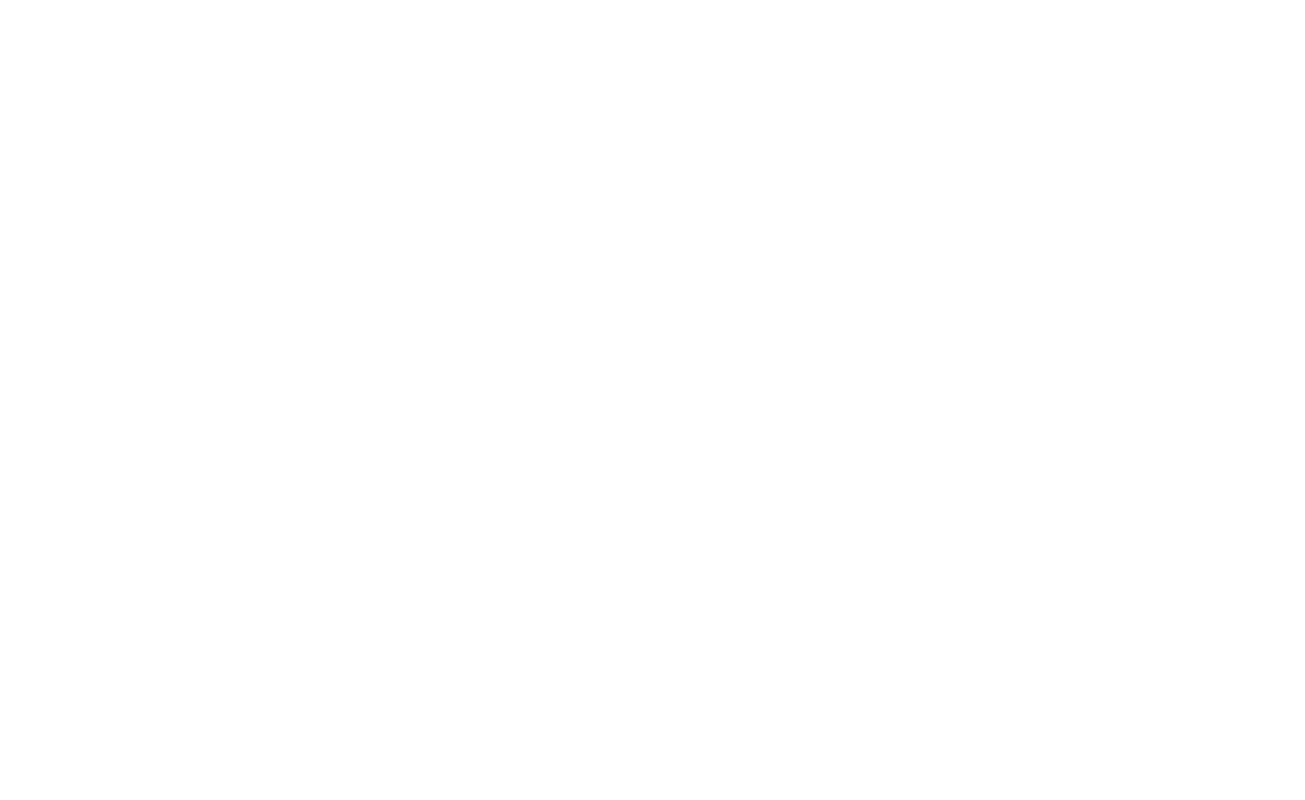
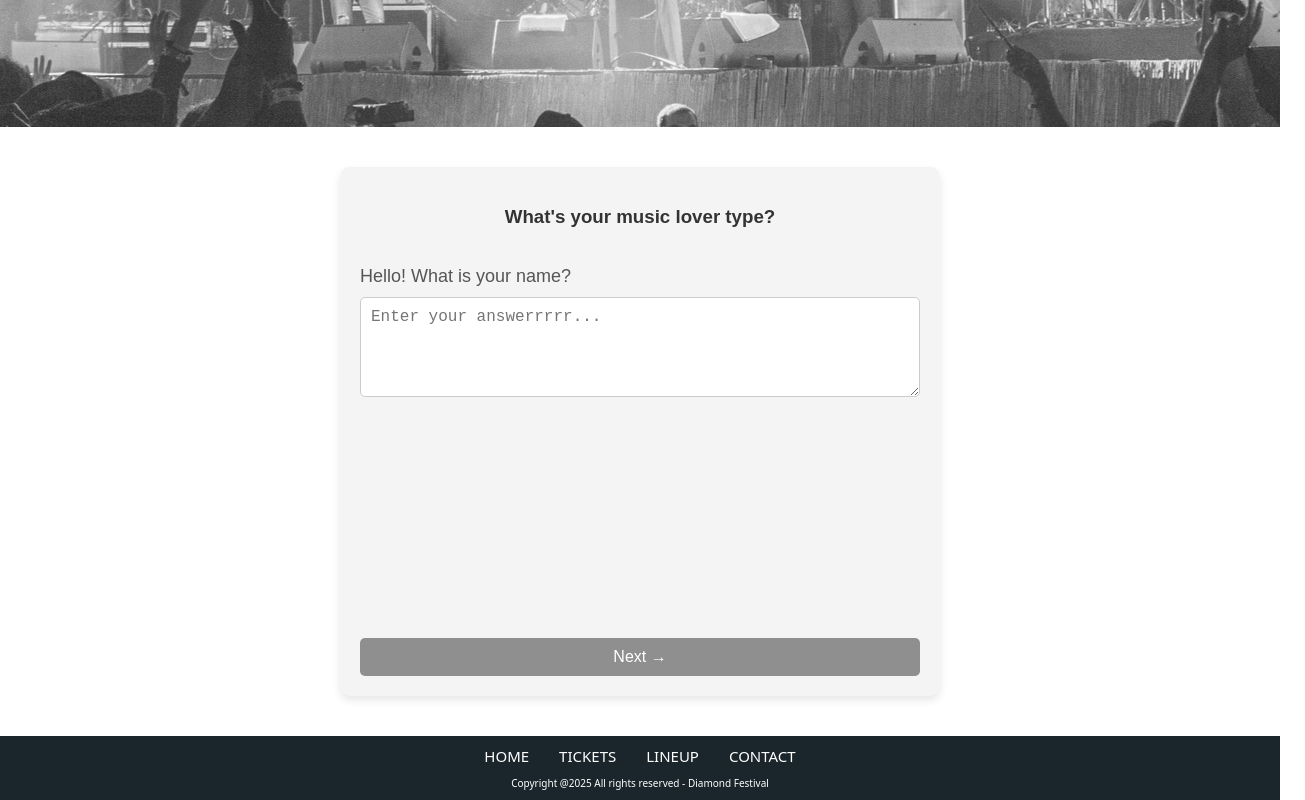
Before and after one commit to mukhacheva/homework_3, a React (Create React App) app: page /poll in a window 1280 px wide. Before the commit this address had no page. Shown: the part 437-1237 px from the top of the page, 1305 px wide, since content can reach past the window. Before the commit the page ends 800 px from the top, so only its background shows below. Built offline with nearby package versions, Linux system fonts and the light colour scheme.

Commit message:
Исправлен опросник

```diff
--- a/src/App.js
+++ b/src/App.js
@@ -4,6 +4,7 @@ import './App.css';
 import { BrowserRouter as Router, Route, Routes } from 'react-router-dom';
 import Page from './pages/page';  // Главная страница
 import TablePage from './pages/table';  // Страница с таблицей
+import Poll from './pages/poll';  // Страница с опросом
 
 function App() {
   return (
@@ -14,6 +15,9 @@ function App() {
 
         {/* Страница с таблицей */}
         <Route path="/table" element={<TablePage />} />
+
+        {/* Страница с опросом */}
+        <Route path="/poll" element={<Poll />} />
       </Routes>
     </Router>
   );
--- a/src/components/auth_form.js
+++ b/src/components/auth_form.js
@@ -13,21 +13,34 @@ function ContactForm() {
   const [errors, setErrors] = useState({});
   const [isModalOpen, setIsModalOpen] = useState(false);
 
+  const formatPhoneNumber = (value) => {
+    const digits = value.replace(/\D/g, '');
+
+    if (digits.length === 11 && (digits.startsWith('8') || digits.startsWith('7'))) {
+      return `+7 (${digits.slice(1, 4)}) ${digits.slice(4, 7)}-${digits.slice(7, 9)}-${digits.slice(9)}`;
+    }
+
+    return value;
+  };
+
   const validateField = (name, value) => {
     let error = '';
     switch (name) {
       case 'name':
         if (!value.trim()) {
           error = 'Name is required! Example: Kyle Gallner';
-        } else if (!/^[A-Za-zА-Яа-яЁё\s]+$/.test(value)) {
-          error = 'You can use only letter! Example: Flora Winx';
+        } else if (/[^A-Za-z\s]/.test(value)) {
+          error = 'Only Latin letters and spaces are allowed! Example: Flora Winx';
         }
         break;
       case 'phone':
-        if (!value.trim()) {
+        const digits = value.replace(/\D/g, '');
+        if (!digits.trim()) {
           error = 'Phone is required! Example: 89765432100';
-        } else if (!/^\d{11}$/.test(value)) {
-          error = 'Phone must be only 11 digits! Example: 89765432100';
+        } else if (digits.length !== 11) {
+          error = 'Phone must be 11 digits! Example: 89765432100';
+        } else if (!/^(7|8|\+7)/.test(digits)) {
+          error = 'Phone must start with 7, 8, or +7!';
         }
         break;
       case 'email':
@@ -35,6 +48,8 @@ function ContactForm() {
           error = 'Email is required! Example: KyleGallner@gmail.com';
         } else if (!/\S+@\S+\.\S+/.test(value)) {
           error = 'Invalid email! Example: KyleGallner@gmail.com';
+        } else if (/[\u0400-\u04FF]/.test(value)) {
+          error = 'Email cannot contain Cyrillic characters!';
         }
         break;
       case 'message':
@@ -48,9 +63,16 @@ function ContactForm() {
 
   const handleChange = (e) => {
     const { name, value } = e.target;
-    setFormData((prev) => ({ ...prev, [name]: value }));
 
-    const error = validateField(name, value);
+    let updatedValue = value;
+
+    if (name === 'phone') {
+      updatedValue = formatPhoneNumber(value);
+    }
+
+    setFormData((prev) => ({ ...prev, [name]: updatedValue }));
+
+    const error = validateField(name, updatedValue);
     setErrors((prev) => ({ ...prev, [name]: error }));
   };
 
@@ -64,7 +86,16 @@ function ContactForm() {
 
     setErrors(newErrors);
     if (Object.keys(newErrors).length === 0) {
+      // Форма успешно отправлена
       setIsModalOpen(true);
+
+      // Сброс данных формы
+      setFormData({
+        name: '',
+        phone: '',
+        email: '',
+        message: ''
+      });
     }
   };
 
--- a/src/components/burger_menu.js
+++ b/src/components/burger_menu.js
@@ -58,7 +58,7 @@ function BurgerMenu() {
               <Link to="/">home</Link>
             </div>
             <Link to="/table">tickets</Link>
-            <a href="#">lineup</a>
+            <Link to="/poll">lineup</Link>
             <a href="#">contact</a>
           </div>
 
--- a/src/components/music_poll.js
+++ b/src/components/music_poll.js
@@ -1,13 +1,17 @@
 import React, { useState } from 'react';
-
 import '../styles/music_poll.css';
 
 const MusicPoll = () => {
   const [currentQ, setCurrentQ] = useState(0);
   const [answers, setAnswers] = useState({});
   const [showResults, setShowResults] = useState(false);
+  const [userName, setUserName] = useState('');
 
   const questions = [
+    {
+      type: 'text',
+      question: 'Hello! What is your name?',
+    },
     {
       type: 'single',
       question: "How old are you?",
@@ -173,10 +177,12 @@ const MusicPoll = () => {
         <div className="poll-results">
           <h4>Your music lover type: <em>{getType()}</em></h4>
           <h5>Your score: {calculateScore()}</h5>
+          <h5>Thank you for passing our test, {userName}!!!</h5>
           <button onClick={() => {
             setShowResults(false);
             setAnswers({});
             setCurrentQ(0);
+            setUserName('');
           }}>
             Try again
           </button>
@@ -214,8 +220,14 @@ const MusicPoll = () => {
                   rows="4"
                   cols="40"
                   value={answers[currentQ]?.value || ''}
-                  onChange={(e) => handleAnswer(e.target.value, 0)}
-                  placeholder="Enter your answer..."
+                  onChange={(e) => {
+                    const value = e.target.value;
+                    handleAnswer(value, 0);
+                    if (currentQ === 0) {
+                      setUserName(value);
+                    }
+                  }}
+                  placeholder="Enter your answerrrrr..."
                 />
               )}
             </div>
--- /dev/null
+++ b/src/pages/poll.js
@@ -0,0 +1,31 @@
+import React from 'react';
+import { Link } from 'react-router-dom';
+import '../styles/music_poll.css';
+
+
+import BurgerMenu from '../components/burger_menu.js';
+import MusicPoll from '../components/music_poll.js';
+import ContentSlider from '../components/content_slider.js';
+
+export default function Home() {
+  return (
+    <div>
+      <BurgerMenu/>
+      <ContentSlider/>
+
+      <MusicPoll/>
+
+      <footer>
+        <nav className="foot_nav">
+          <a href="#">HOME</a>
+          <a href="#">TICKETS</a>
+          <a href="#">LINEUP</a>
+          <a href="#">CONTACT</a>
+        </nav>
+        <div className="foot_text">
+          <p>Copyright @2025 All rights reserved - Diamond Festival</p>
+        </div>
+      </footer>
+    </div>
+  );
+}
--- a/src/pages/table.js
+++ b/src/pages/table.js
@@ -4,7 +4,7 @@ import { Link } from 'react-router-dom';
 import '../styles/table.css';
 
 import BurgerMenu from '../components/burger_menu.js';
-import MusicPoll from '../components/music_poll.js';
+// import MusicPoll from '../components/music_poll.js';
 import ContentSlider from '../components/content_slider.js';
 
 export default function Home() {
@@ -64,7 +64,7 @@ export default function Home() {
         </table>
       </main>
 
-      <MusicPoll/>
+      {/* <MusicPoll/> */}
 
       <footer>
         <nav className="foot_nav">
--- a/src/styles/music_poll.css
+++ b/src/styles/music_poll.css
@@ -7,12 +7,20 @@
     max-width: 600px;
     margin: 0 auto;
     box-shadow: 0 4px 8px rgba(0, 0, 0, 0.1);
-  }
+    overflow: hidden;
+    margin-top: 40px;
+    margin-bottom: 40px;
+}
 
   h3 {
     text-align: center;
     color: #333;
     margin-bottom: 20px;
+  }
+
+  .poll-question {
+    height: 370px;
+    overflow-y: auto;
   }
 
   .poll-question p {
```
Also changed, not shown: src/pages/page.js (+0 -19 lines).
